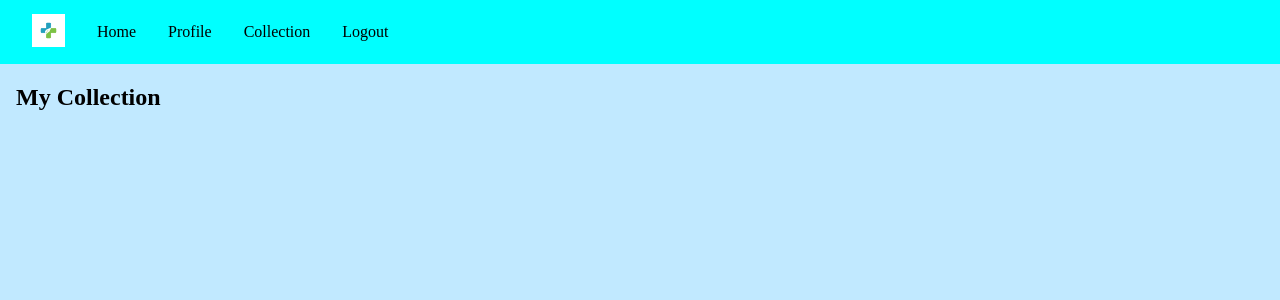
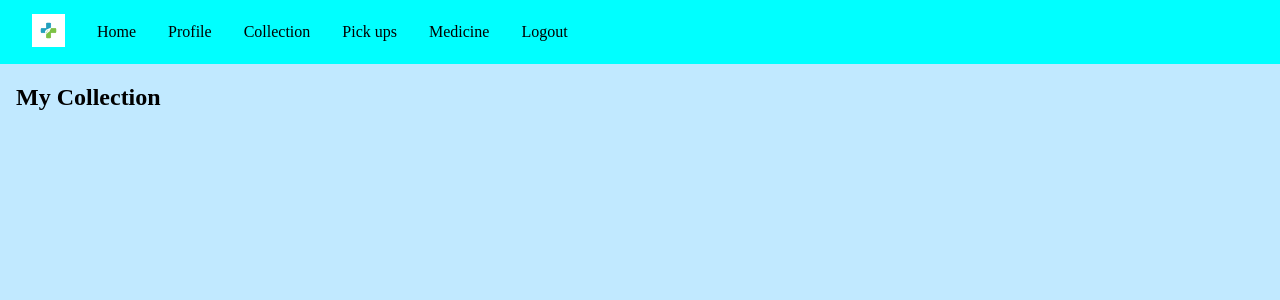
Before and after one commit to yusuf-ozmen/django-apotheek, a Django app: page /collection/ in a window 1280 px wide. Shown: the top 300 px of the page. Run offline with Django 4.2, Linux system fonts and the light colour scheme; a user stored in the database is signed in; data comes from the database, SQL or seed files in the repository; both versions use the stored data as it was after the commit.

Commit message:
Buttons geplaatst

```diff
--- a/base/templates/base/menu.html
+++ b/base/templates/base/menu.html
@@ -6,6 +6,10 @@
         <div class="button"><a href="{% url 'index' %}">Home</a></div>
         <div class="button"><a href="{% url 'profile' %}">Profile</a></div>
         <div class="button"><a href="{% url 'collection' %}">Collection</a></div>
+        {% if user.is_staff %}
+            <div class="button">Pick ups</a></div>
+            <div class="button">Medicine</a></div>
+        {% endif %}
         <div class="button"><a href="{% url 'logout' %}">Logout</a></div>
     {% else %}
         <div class="button"><a href="{% url 'login' %}">Login</a></div>
```
Also changed, not shown: db.sqlite3.
